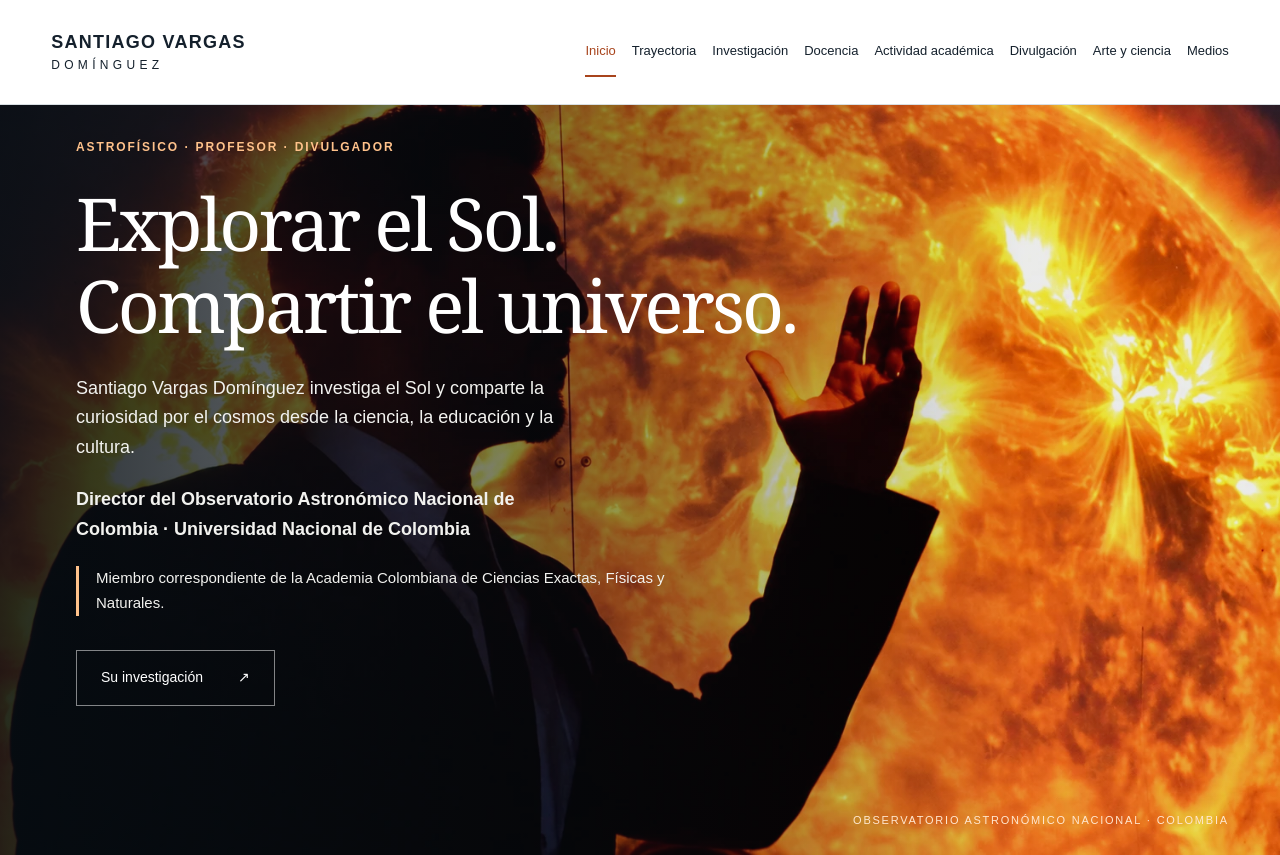
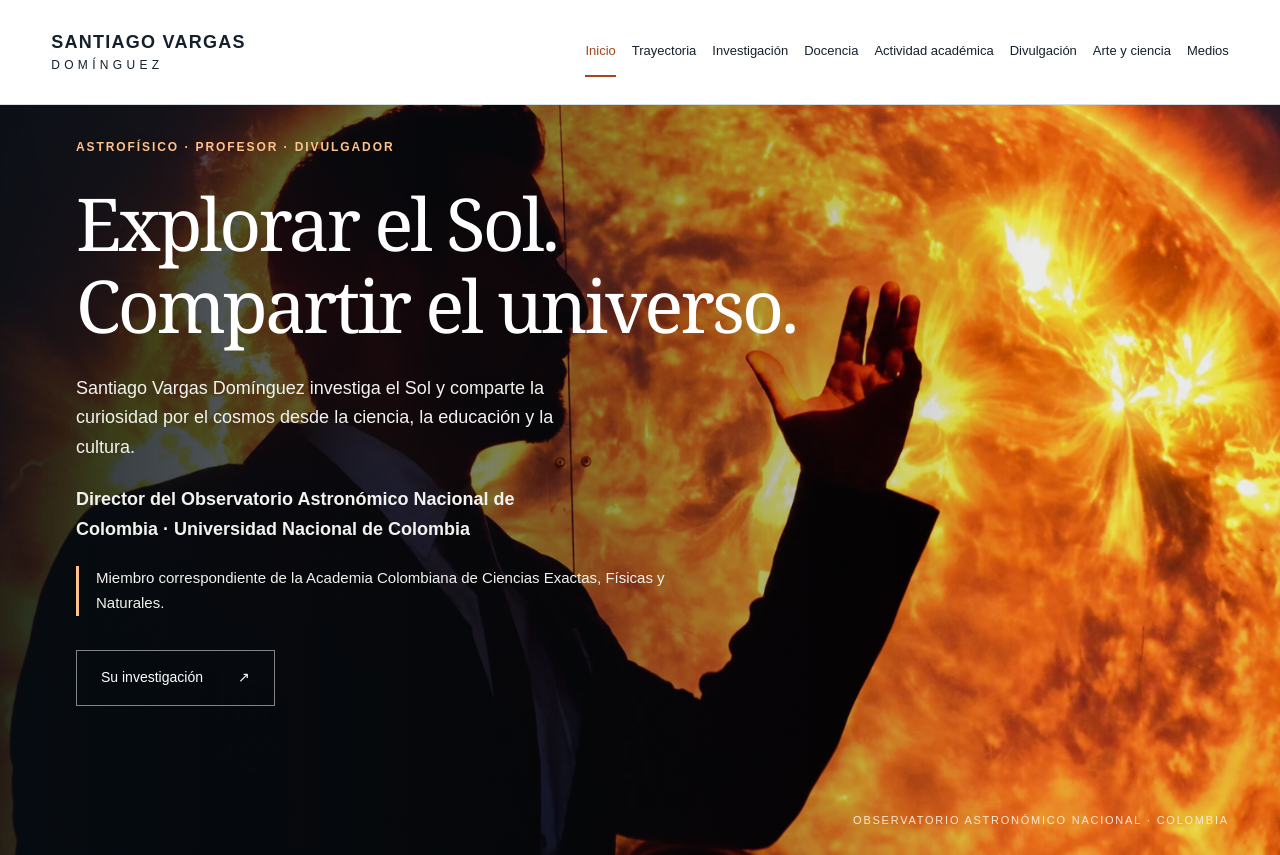
Before and after one commit to AstronomiaOAN/santiagovargas, a plain HTML site: page index.html in a window 1280 px wide. Shown: the top 855 px of the page. Drawn offline with Linux system fonts and the light colour scheme.

Commit message:
Animate solar activity in homepage hero automatically

```diff
--- a/index.html
+++ b/index.html
@@ -9,6 +9,14 @@
 <link rel="stylesheet" href="styles.css">
 <script src="script.js" defer>
 </script>
+<style>
+.solar-activity{position:absolute;pointer-events:none;overflow:visible;opacity:.72}
+.solar-glow{mix-blend-mode:screen;transform-box:fill-box;transform-origin:center;animation:solar-pulse 5s ease-in-out infinite alternate}
+.solar-glow.secondary{animation-duration:7s;animation-delay:-3s}
+@keyframes solar-pulse{from{opacity:.12;transform:scale(.88)}to{opacity:.62;transform:scale(1.14)}}
+.hero.solar-paused .solar-glow{animation-play-state:paused}
+@media(prefers-reduced-motion:reduce){.solar-activity{display:none}}
+</style>
 </head>
 <body>
 <a class="skip" href="#contenido">Saltar al contenido</a>
@@ -30,6 +38,28 @@
 <main id="contenido">
 <section class="hero">
 <img src="assets/hero-restaurada.webp" alt="Santiago Vargas durante una presentación con una imagen del Sol de fondo" fetchpriority="high">
+<svg class="solar-activity" viewBox="0 0 1785 881" aria-hidden="true" focusable="false">
+<defs>
+  <filter id="solar-flow" x="-5%" y="-5%" width="110%" height="110%">
+    <feTurbulence type="fractalNoise" baseFrequency=".009 .018" numOctaves="2" seed="7" result="plasma"/>
+    <feOffset in="plasma" result="drift"><animate attributeName="dy" values="-14;14;-14" dur="9s" repeatCount="indefinite"/></feOffset>
+    <feDisplacementMap in="SourceGraphic" in2="drift" scale="9" xChannelSelector="R" yChannelSelector="G"/>
+  </filter>
+  <radialGradient id="solar-soft"><stop offset="0" stop-color="white"/><stop offset=".72" stop-color="white" stop-opacity=".95"/><stop offset="1" stop-color="white" stop-opacity="0"/></radialGradient>
+  <mask id="solar-regions"><rect width="1785" height="881" fill="black"/>
+    <ellipse cx="1510" cy="445" rx="265" ry="610" fill="url(#solar-soft)"/>
+    <ellipse cx="1030" cy="95" rx="205" ry="105" fill="url(#solar-soft)"/>
+    <ellipse cx="365" cy="245" rx="65" ry="150" fill="url(#solar-soft)"/>
+  </mask>
+  <radialGradient id="solar-flare"><stop stop-color="#fffbd5" stop-opacity=".85"/><stop offset=".3" stop-color="#ffd25c" stop-opacity=".5"/><stop offset="1" stop-color="#ff8500" stop-opacity="0"/></radialGradient>
+</defs>
+<g mask="url(#solar-regions)">
+  <image href="assets/hero-restaurada.webp" width="1785" height="881" filter="url(#solar-flow)"/>
+  <ellipse class="solar-glow" cx="1470" cy="340" rx="175" ry="155" fill="url(#solar-flare)"/>
+  <ellipse class="solar-glow secondary" cx="1350" cy="180" rx="120" ry="140" fill="url(#solar-flare)"/>
+  <ellipse class="solar-glow secondary" cx="1660" cy="470" rx="100" ry="140" fill="url(#solar-flare)"/>
+</g>
+</svg>
 <div class="hero-shade">
 </div>
 <div class="hero-copy">
@@ -126,5 +156,37 @@
 <p class="small">© 2026 Santiago Vargas Domínguez</p>
 </div>
 </footer>
+<script>
+(() => {
+  const hero = document.querySelector('.hero');
+  const photo = hero.querySelector('img');
+  const solar = hero.querySelector('.solar-activity');
+  const reducedMotion = matchMedia('(prefers-reduced-motion: reduce)');
+  let visible = true;
+  function alignSolar() {
+    const scale = Math.max(hero.clientWidth / 1785, hero.clientHeight / 881);
+    const position = parseFloat(getComputedStyle(photo).objectPosition) / 100;
+    solar.style.width = `${1785 * scale}px`;
+    solar.style.height = `${881 * scale}px`;
+    solar.style.left = `${(hero.clientWidth - 1785 * scale) * position}px`;
+    solar.style.top = `${(hero.clientHeight - 881 * scale) / 2}px`;
+  }
+  function updateAnimation() {
+    const stopped = reducedMotion.matches || document.hidden || !visible;
+    hero.classList.toggle('solar-paused', stopped);
+    if (stopped) solar.pauseAnimations();
+    else solar.unpauseAnimations();
+  }
+  new ResizeObserver(alignSolar).observe(hero);
+  new IntersectionObserver(([entry]) => {
+    visible = entry.isIntersecting;
+    updateAnimation();
+  }).observe(hero);
+  reducedMotion.addEventListener('change', updateAnimation);
+  document.addEventListener('visibilitychange', updateAnimation);
+  alignSolar();
+  updateAnimation();
+})();
+</script>
 </body>
 </html>
```
